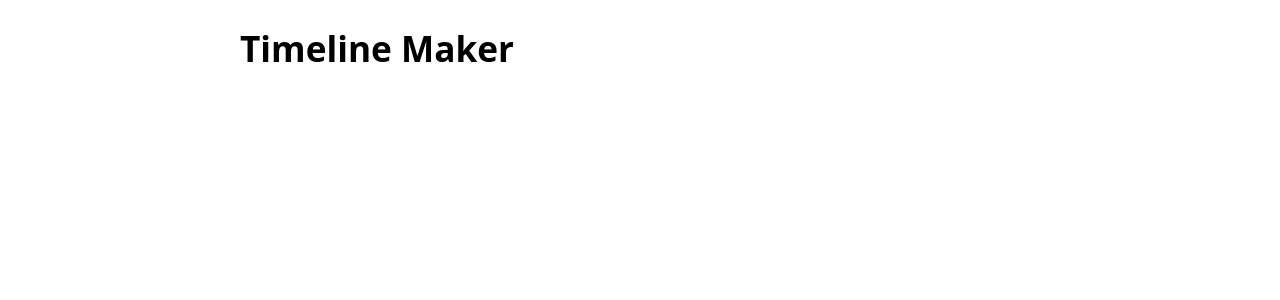
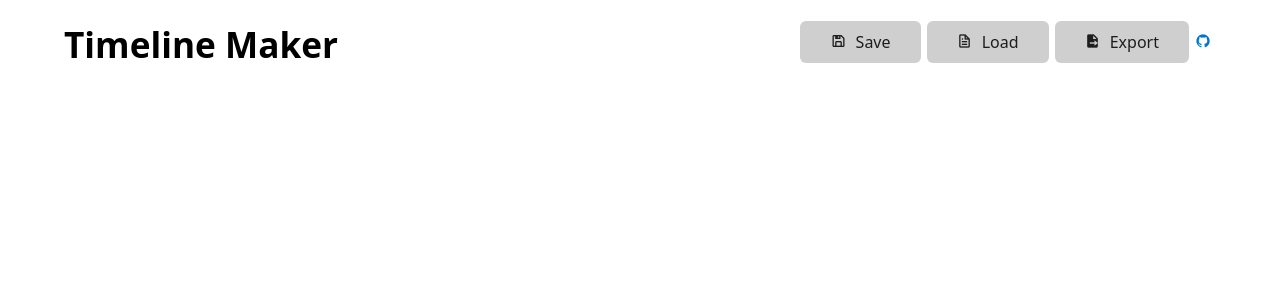
Before and after one commit to chars-mc/timeline-maker, a Vue app: page / in a window 1280 px wide. Shown: the top 300 px of the page. Built offline with nearby package versions, Linux system fonts and the light colour scheme.

Commit message:
Add main menu

```diff
--- a/package.json
+++ b/package.json
@@ -9,6 +9,7 @@
     "lint": "vue-cli-service lint"
   },
   "dependencies": {
+    "boxicons": "^2.0.9",
     "core-js": "^3.6.5",
     "register-service-worker": "^1.7.1",
     "vue": "^3.0.0"
--- a/src/App.vue
+++ b/src/App.vue
@@ -4,6 +4,8 @@
 
 <script>
 import AppHeader from "./header/AppHeader.vue";
+import "boxicons/css/boxicons.min.css";
+
 export default {
   name: "App",
   components: {
@@ -11,3 +13,9 @@ export default {
   },
 };
 </script>
+
+<style>
+body {
+  min-width: 90%;
+}
+</style>
--- a/src/header/AppHeader.vue
+++ b/src/header/AppHeader.vue
@@ -1,9 +1,30 @@
 <template>
-  <h1>Timeline Maker</h1>
+  <header>
+    <div class="logo">
+      <h1>Timeline Maker</h1>
+    </div>
+    <MainMenu />
+  </header>
 </template>
 
 <script>
+import MainMenu from "./MainMenu.vue";
+
 export default {
   name: "AppHeader",
+  components: {
+    MainMenu,
+  },
 };
 </script>
+
+<style scoped>
+header {
+  display: flex;
+  justify-content: space-between;
+  align-items: center;
+}
+h1 {
+  margin: 0px;
+}
+</style>
--- /dev/null
+++ b/src/header/MainMenu.vue
@@ -0,0 +1,24 @@
+<template>
+  <nav>
+    <div class="menu">
+      <button><i class="bx bx-save"></i> Save</button>
+      <button><i class="bx bx-file"></i> Load</button>
+      <button><i class="bx bxs-file-export"></i> Export</button>
+
+      <a href="https://github.com/chars-mc/timeline-maker" target="_blank">
+        <i class="bx bxl-github"></i>
+      </a>
+    </div>
+  </nav>
+</template>
+<script>
+export default {
+  name: "MainMenu",
+};
+</script>
+
+<style scoped>
+i {
+  margin-right: 5px;
+}
+</style>
```
Also changed, not shown: 1 other file (tests, documents, lock files or other folders).
